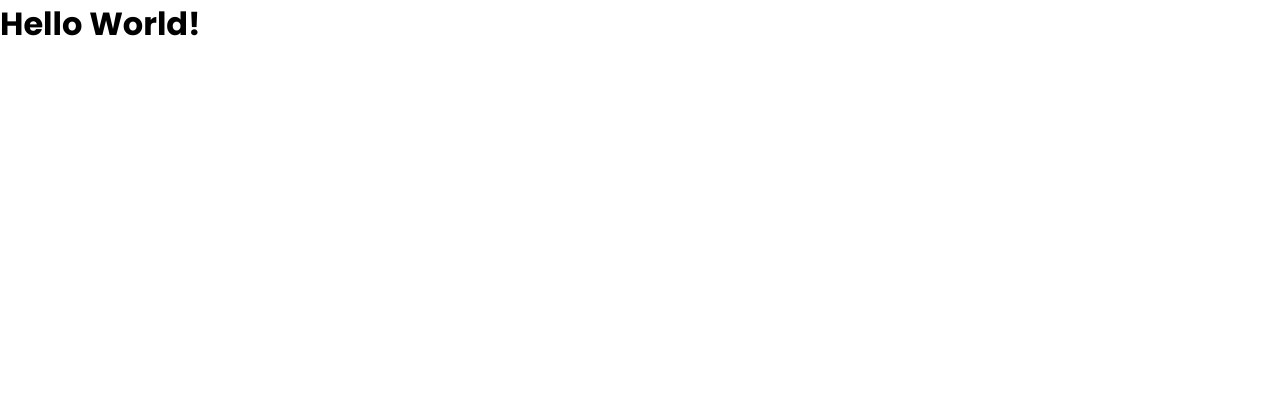
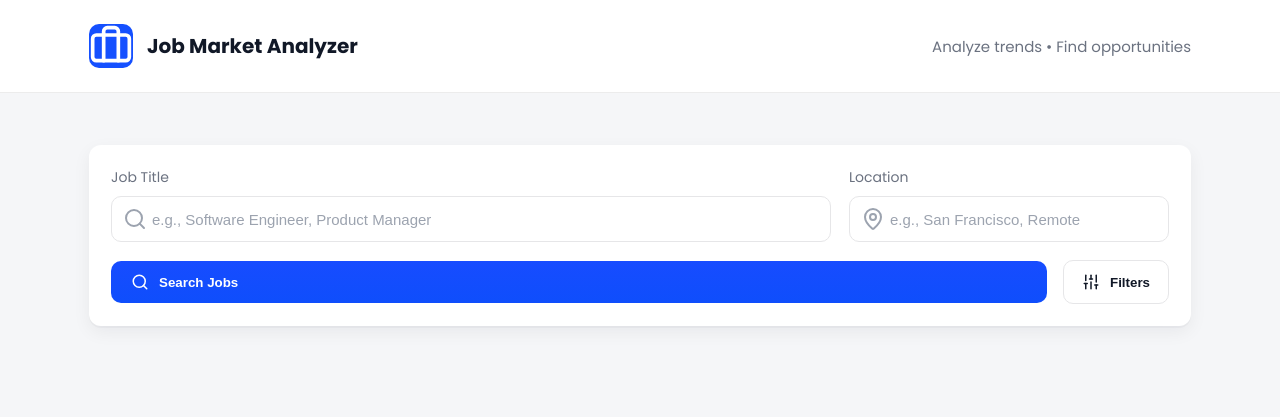
Before and after one commit to V-Mugisha/jobpulse, a plain HTML site: page index.html in a window 1280 px wide. Drawn offline with nearby package versions, Linux system fonts and the light colour scheme.

Commit message:
Created the UI for header and hero sections

```diff
--- a/index.html
+++ b/index.html
@@ -12,12 +12,61 @@
         rel="stylesheet">
     <link rel="stylesheet" href="./styles.css">
     <title>Job Market Analyzer</title>
+
+    <script src="https://unpkg.com/lucide@latest"></script>
 </head>
 
 <body>
-    <h1>Hello World!</h1>
+    <header class="topbar">
+        <div class="container">
+            <div class="brand">
+                <span class="brand-icon" data-lucide="briefcase"></span>
+                <span class="brand-title">Job Market Analyzer</span>
+            </div>
+            <div class="tagline">Analyze trends • Find opportunities</div>
+        </div>
+    </header>
+
+    <main class="hero">
+        <div class="container">
+            <div class="search-card" aria-label="job search">
+                <form class="search-form" action="#">
+                    <div class="fields">
+                        <div class="field">
+                            <label>Job Title</label>
+                            <div class="input-with-icon">
+                                <span class="input-icon" data-lucide="search"></span>
+                                <input type="text" placeholder="e.g., Software Engineer, Product Manager" />
+                            </div>
+                        </div>
+                        <div class="field">
+                            <label>Location</label>
+                            <div class="input-with-icon">
+                                <span class="input-icon" data-lucide="map-pin"></span>
+                                <input type="text" placeholder="e.g., San Francisco, Remote" />
+                            </div>
+                        </div>
+                    </div>
+
+                    <div class="actions">
+                        <button class="btn primary" type="submit">
+                            <span data-lucide="search"></span>
+                            Search Jobs
+                        </button>
+                        <button class="btn secondary" type="button">
+                            <span data-lucide="sliders"></span>
+                            Filters
+                        </button>
+                    </div>
+                </form>
+            </div>
+        </div>
+    </main>
 
     <script src="./js/script.js"></script>
+    <script>
+        lucide.createIcons();
+    </script>
 </body>
 
 </html>
--- a/styles.css
+++ b/styles.css
@@ -11,6 +11,8 @@ body {
 
 body {
   font-family: "Poppins", sans-serif;
+  background: #f5f6f8;
+  color: #111827;
 }
 
 h1,
@@ -22,3 +24,182 @@ h6 {
   margin: 0;
   padding: 0;
 }
+
+.container {
+  max-width: 1150px;
+  margin: 0 auto;
+  padding: 24px;
+}
+
+.topbar {
+  background: #ffffff;
+  border-bottom: 1px solid #ececec;
+}
+
+.topbar .container {
+  display: flex;
+  align-items: center;
+  justify-content: space-between;
+}
+
+.brand {
+  display: flex;
+  align-items: center;
+  gap: 14px;
+}
+
+.brand-icon {
+  display: inline-flex;
+  width: 44px;
+  height: 44px;
+  align-items: center;
+  justify-content: center;
+  background: #1550ff;
+  color: #fff;
+  border-radius: 10px;
+}
+
+.brand-icon svg {
+  width: 22px;
+  height: 22px;
+  stroke: #fff;
+}
+
+.brand-title {
+  font-weight: 700;
+  font-size: 20px;
+}
+
+.tagline {
+  color: #6b7280;
+  font-size: 15px;
+}
+
+.hero {
+  padding: 28px 0 64px;
+}
+
+.search-card {
+  background: #fff;
+  padding: 22px;
+  border-radius: 12px;
+  box-shadow: 0 2px 0 rgba(16, 24, 40, 0.03), 0 6px 18px rgba(16, 24, 40, 0.06);
+}
+
+.search-form {
+  display: flex;
+  flex-direction: column;
+  gap: 18px;
+}
+
+.fields {
+  display: grid;
+  grid-template-columns: 1fr 320px;
+  gap: 18px;
+}
+
+.field label {
+  display: block;
+  margin-bottom: 8px;
+  color: #6b7280;
+  font-size: 14px;
+}
+
+.input-with-icon {
+  position: relative;
+}
+
+.input-with-icon .input-icon {
+  position: absolute;
+  left: 12px;
+  top: 50%;
+  transform: translateY(-50%);
+  color: #9ca3af;
+}
+
+.input-with-icon .input-icon svg {
+  width: 18px;
+  height: 18px;
+  stroke: #9ca3af;
+}
+
+.input-with-icon input {
+  width: 100%;
+  height: 46px;
+  padding: 0 14px 0 40px;
+  border-radius: 10px;
+  border: 1px solid #e6e6e8;
+  background: #fff;
+  font-size: 15px;
+  color: #111827;
+}
+
+.input-with-icon input::placeholder {
+  color: #9ca3af;
+}
+
+.actions {
+  display: flex;
+  gap: 16px;
+  align-items: center;
+}
+
+.btn {
+  display: inline-flex;
+  align-items: center;
+  gap: 10px;
+  border: none;
+  cursor: pointer;
+  font-weight: 600;
+  border-radius: 10px;
+  padding: 12px 20px;
+}
+
+.btn svg {
+  width: 18px;
+  height: 18px;
+}
+
+.btn.primary {
+  background: linear-gradient(180deg, #174cff, #0f4efc);
+  color: #fff;
+  flex: 1 1 auto;
+  min-width: 200px;
+}
+
+.btn.secondary {
+  background: transparent;
+  border: 1px solid #e6e6e8;
+  color: #111827;
+  padding: 12px 18px;
+}
+
+/* Align the actions to the right on wide layouts */
+@media (min-width: 880px) {
+  .actions {
+    justify-content: flex-start;
+  }
+  .actions .primary {
+    flex: 1 1 auto;
+  }
+  .actions .secondary {
+    margin-left: auto;
+  }
+}
+
+/* Responsive: stack fields */
+@media (max-width: 760px) {
+  .container {
+    padding: 16px;
+  }
+  .fields {
+    grid-template-columns: 1fr;
+  }
+  .actions {
+    flex-direction: column;
+    align-items: stretch;
+  }
+  .btn.secondary {
+    width: 100%;
+  }
+}
```
